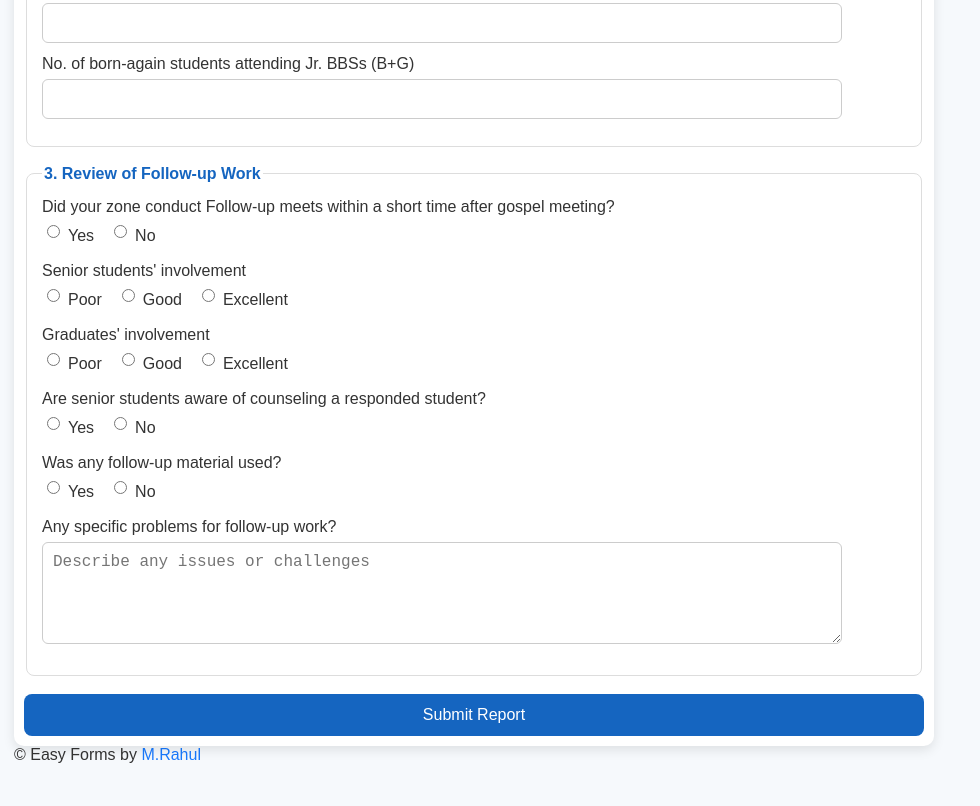
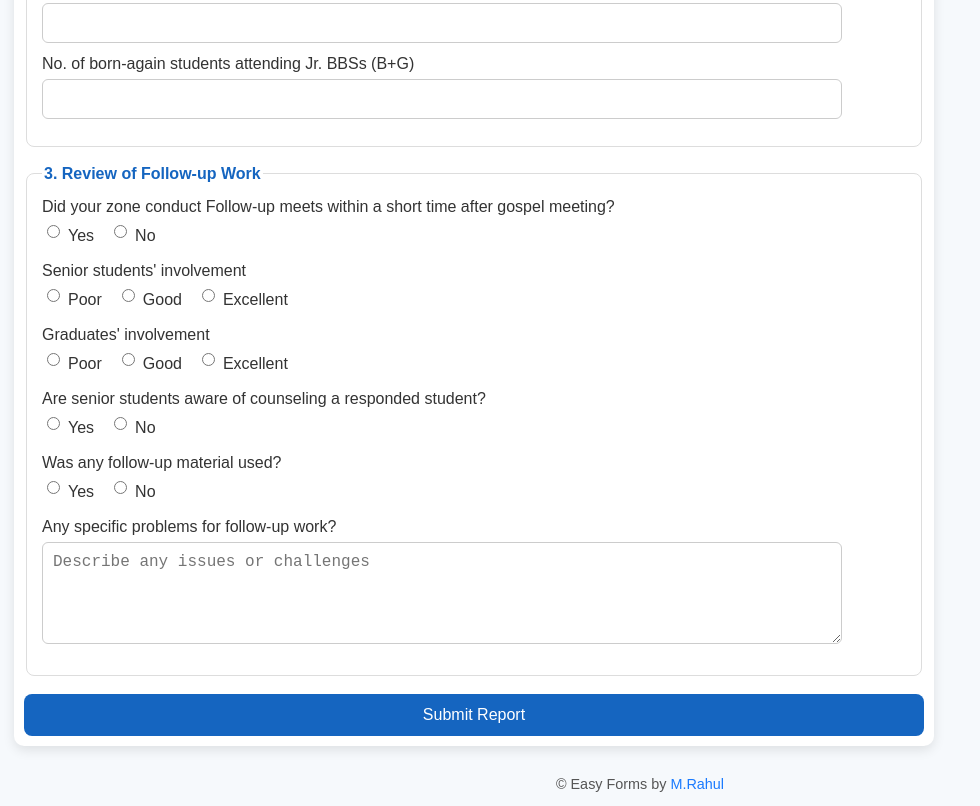
Before and after one commit to uesiap/rahul, a plain HTML site: page forms/form27/index.html in a window 1280 px wide. Shown: the part 732-1538 px from the top of the page, without its empty margins (0-980 px from the left). Before the commit the page ends 1510 px from the top, so only its background shows below. Drawn offline with Linux system fonts and the light colour scheme; some packages are replaced by stand-ins of ours; a script that the page names is missing.

Commit message:
Update index.html

```diff
--- a/forms/form27/index.html
+++ b/forms/form27/index.html
@@ -346,9 +346,7 @@
             <button id="editBtn">Edit Response</button>
         </div>
     </div>
-    <footer>
-            &copy; Easy Forms by <a style="text-decoration: none; color: #197afe;" href="https://rahul.sev00.net/profile">M.Rahul</a>
-    </footer>
+    <footer style="text-align:center;margin-top:30px;color:#555;font-size:0.9rem;">&copy; Easy Forms by <a href='https://rahul.sev00.net/profile' style='text-decoration:none;color:#197afe;'>M.Rahul</a></footer>
 
     <script>
         // Firebase config
```
